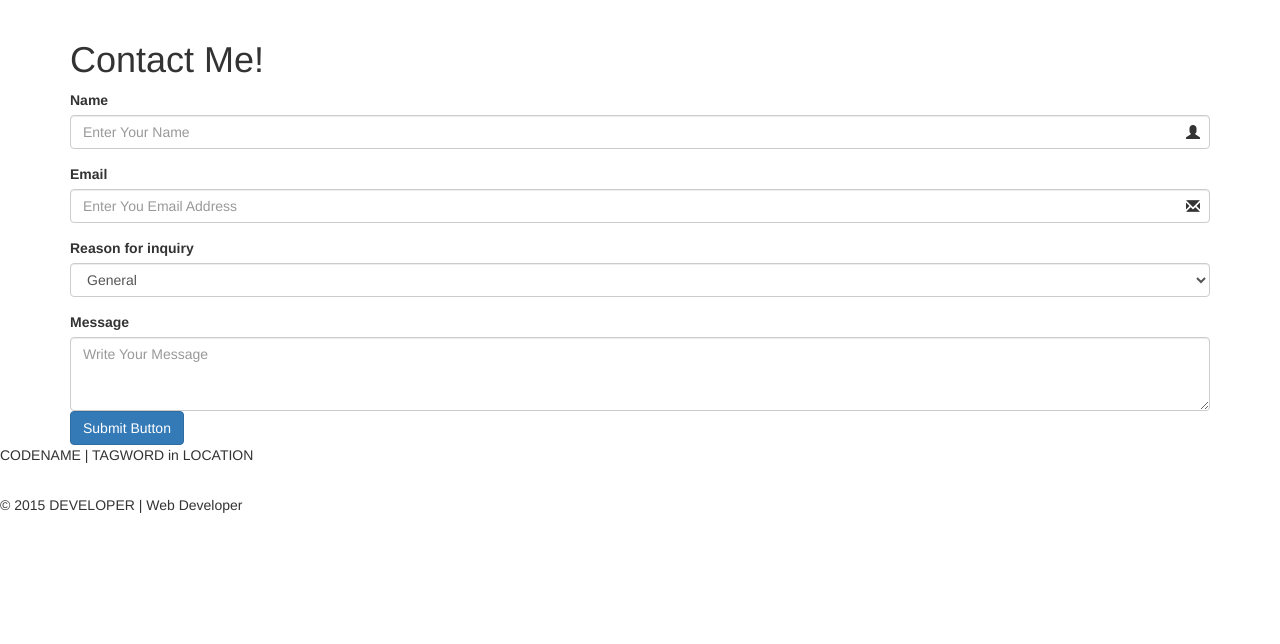
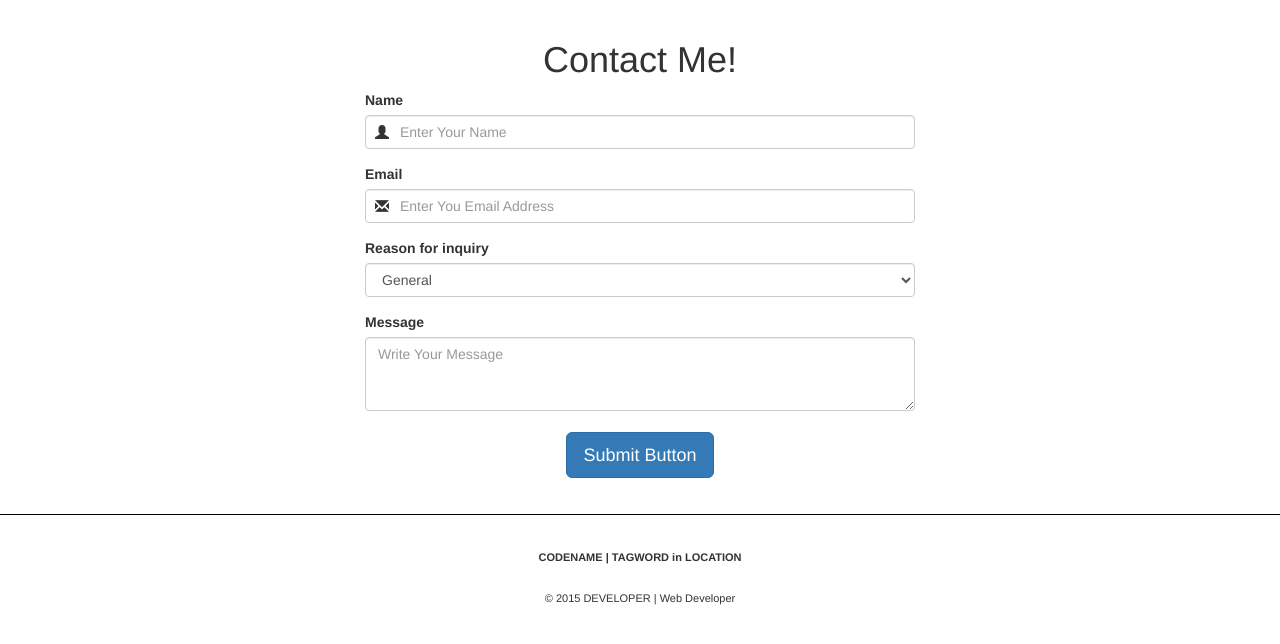
Before and after one commit to elsylrac/codebycarl.com, a PHP site: page /contact/ in a window 1280 px wide. Shown: the part 51-695 px from the top of the page. Run offline with PHP 8.4, Linux system fonts and the light colour scheme; a stand-in replaces the project's code that opens the database connection; some libraries are stand-ins or nearby versions.

Commit message:
minor contact form php + sanitize function

```diff
--- a/contact/index.php
+++ b/contact/index.php
@@ -3,35 +3,48 @@ require_once("../inc/config/config.php");
 $pageTitle = DEVELOPER . " | " . "Contact Me";
 $section = "contact";
 include("../inc/header.php");
-?>
+// form stuff
+if ($_SERVER["REQUEST_METHOD"] == "POST") {
+	if (empty($_POST["inputName"])) {
+    	$nameErr = "Name is required";
+ 	} else {
+    	$name = xxx($_POST["inputName"]);
+  	}
+  $name = xxx($_POST["inputName"]);
+  $email = xxx($_POST["inputEmail"]);
+  $reason = xxx($_POST["inputInquiry"]);
+  $message = xxx($_POST["inputMessage"]);
+}?>
 
 	<div class="container">
-		<h1>Contact Me!</h1>
-		<form role="form">
+		<h1 class="text-center">Contact Me!</h1>
+		<form action="<?php echo htmlspecialchars($_SERVER["PHP_SELF"]);?>" method="post" role="form">
 			<div class="wrapper">
 				<div class="form-group has-feedback has-feedback-left">
 					<label for="inputName" class="control-label">Name</label>
-					<input type="text" placeholder="Enter Your Name" class="form-control" id="inputName">
+					<input type="text" placeholder="Enter Your Name" value="<?php if (isset($name)) echo $name;?>" class="form-control" name="inputName">
 					<span class="glyphicon glyphicon-user form-control-feedback"></span>
 				</div>
 				<div class="form-group has-feedback has-feedback-left">
 					<label for="inputEmail" class="control-label">Email</label>
-					<input type="text" placeholder="Enter You Email Address" class="form-control" id="inputEmail">
+					<input type="text" placeholder="Enter You Email Address" value="<?php if (isset($email)) echo $email;?>" class="form-control" name="inputEmail">
 					<span class="glyphicon glyphicon-envelope form-control-feedback"></span>
 				</div>
 				<div class="form-group">
-					<label for="inputInqury">Reason for inquiry</label>
-					<select name="inputInqury" class="form-control" id="inputInquiry">
+					<label for="inputInquiry">Reason for inquiry</label>
+					<select class="form-control" name="inputInquiry">
 						<option value="General">General</option>
-						<option value="Freelance">Freelance/Employment (Paid Work)</option>
+						<option value="Freelance">Freelance / Employment (Paid Work)</option>
 						<option value="Collab">Collaboration (Unpaid Work)</option>
 					</select>
 				</div>
 				<div class="form group">
 					<label for="inputMessage" class="control-label">Message</label>
-					<textarea placeholder="Write Your Message" class="form-control" rows="3" id="inputMessage"></textarea>
+					<textarea placeholder="Write Your Message" value="<?php if (isset($message)) echo $message;?>"class="form-control" rows="3" name="inputMessage"></textarea>
 				</div>
-				<input type="submit" class="btn btn-primary" value="Submit Button">
+				<div class="form-group" id="submit-btn">
+					<input type="submit" class="btn btn-primary btn-lg center-block" value="Submit Button">
+				</div>
 			</div>
 		</form>
 	</div>
--- /dev/null
+++ b/css/main.css
@@ -0,0 +1,82 @@
+footer {
+	border-top: 1.5px solid #000;
+	padding-top: 35px;
+	margin: 0 auto;
+    width: 100%;
+    font-size: 11px;
+    font-style: normal;
+    text-align: center;
+}
+.form-control-feedback {
+  line-height: 34px !important;
+}
+.input-sm + .form-control-feedback,
+.form-horizontal .form-group-sm .form-control-feedback {
+  width: 30px;
+  height: 30px;
+  line-height: 30px !important;
+}
+.input-lg + .form-control-feedback,
+.form-horizontal .form-group-lg .form-control-feedback {
+  width: 46px;
+  height: 46px;
+  line-height: 46px !important;
+}
+.has-feedback label.sr-only ~ .form-control-feedback,
+.has-feedback label.sr-only ~ div .form-control-feedback {
+  top: 0;
+}
+.has-feedback .form-control {
+  padding-right: 34px;
+}
+.has-feedback .form-control.input-sm,
+.has-feedback.form-group-sm .form-control {
+  padding-right: 30px;
+}
+.has-feedback .form-control.input-lg,
+.has-feedback.form-group-lg .form-control {
+  padding-right: 46px;
+}
+.has-feedback-left .form-control {
+  padding-right: 12px;
+  padding-left: 34px;
+}
+.has-feedback-left .form-control.input-sm,
+.has-feedback-left.form-group-sm .form-control {
+  padding-left: 30px;
+}
+.has-feedback-left .form-control.input-lg,
+.has-feedback-left.form-group-lg .form-control {
+  padding-left: 46px;
+}
+.has-feedback-left .form-control-feedback {
+  left: 0;
+}
+.wrapper {
+	margin: 0 auto;
+	max-width: 550px;
+}
+#footer-tagline {
+	font-weight: 700;
+}
+#heart {
+	color: #e74c3c;
+}
+#heart:hover {
+	color: #f1c40f;
+}
+#submit-btn {
+  padding: 1.5em;
+}
+@media (min-width: 768px) {
+  .form-inline .inline-feedback {
+    position: relative;
+    display: inline-block;
+  }
+  .form-inline .has-feedback .form-control-feedback {
+    top: 0;
+  }
+}
+.form-horizontal .has-feedback-left .form-control-feedback {
+  left: 15px;
+}
```
Also changed, not shown: 1 other file.
